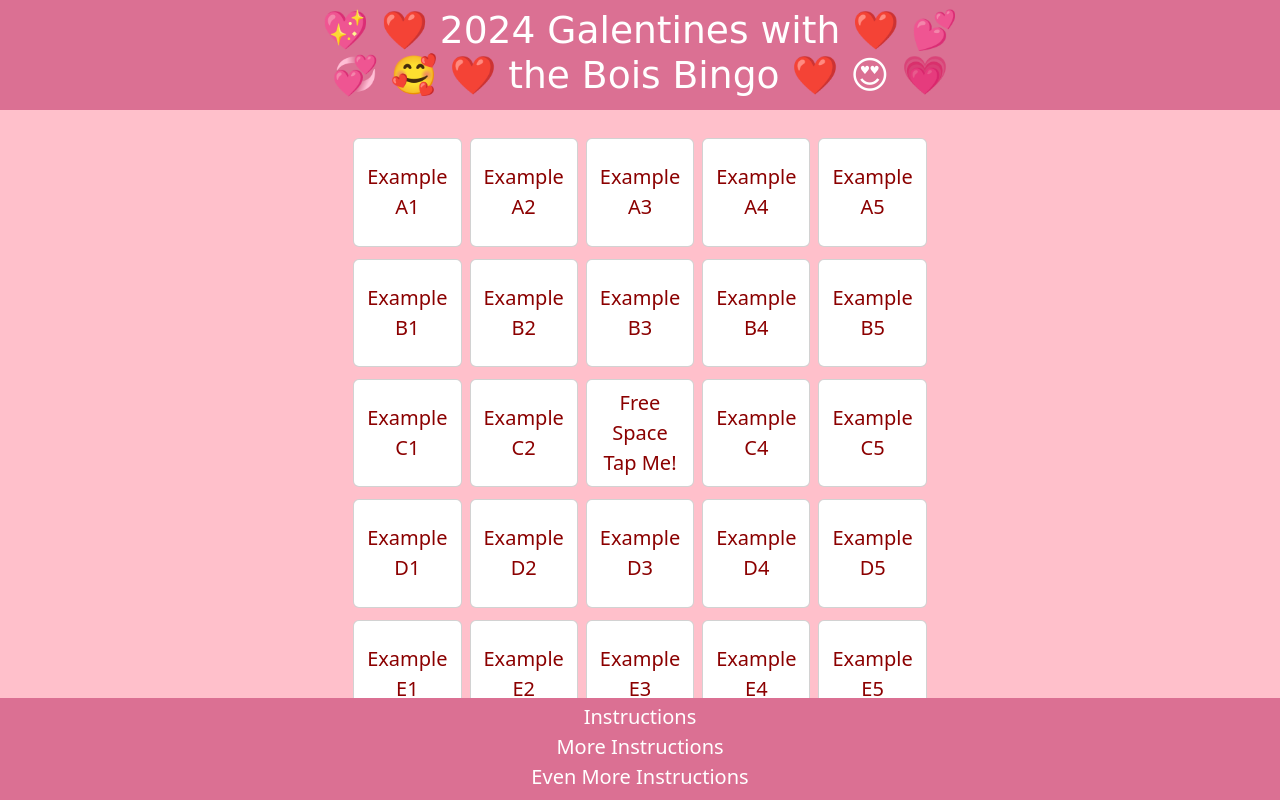
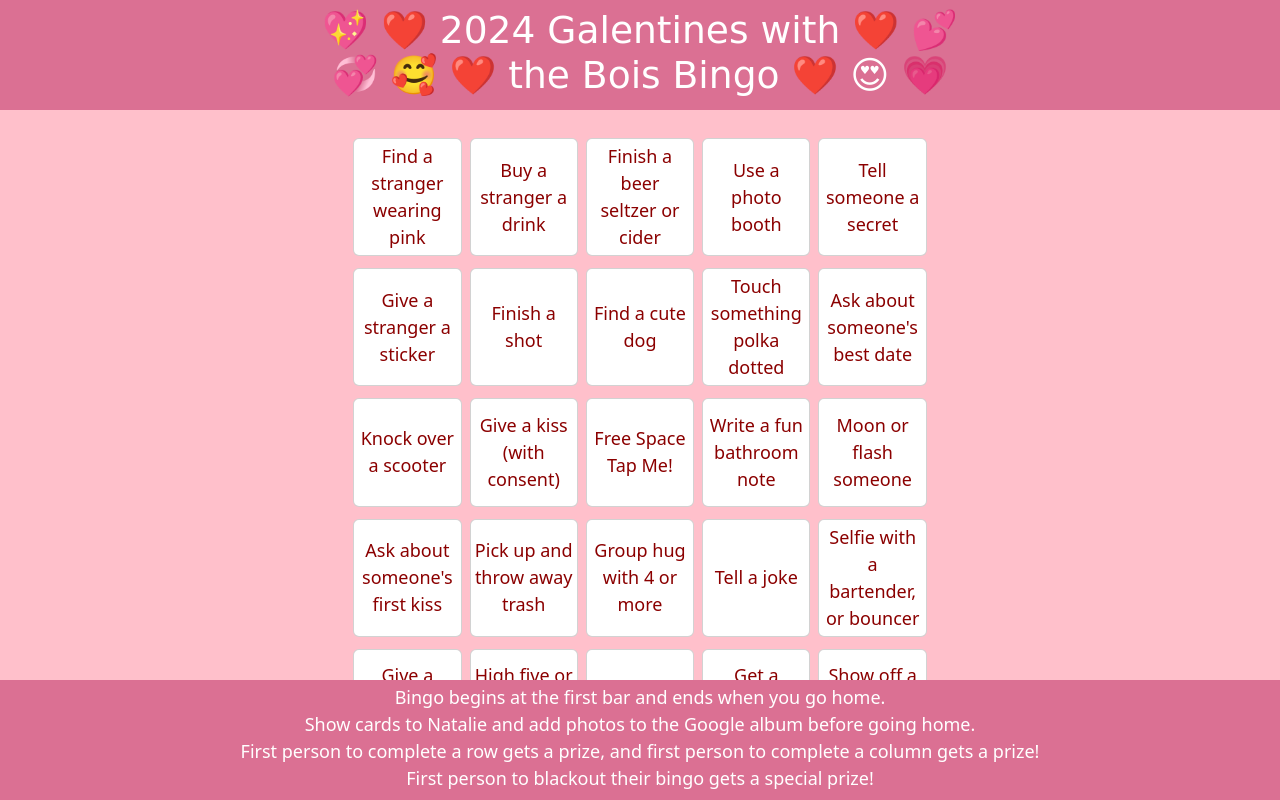
Before and after one commit to JesseDenier/Bingo, a plain HTML site: page index.html in a window 1280 px wide. Drawn offline with nearby package versions, Linux system fonts and the light colour scheme; a web font is replaced by a local one.

Commit message:
Filled out cards and instructions.

```diff
--- a/assets/css/style.css
+++ b/assets/css/style.css
@@ -1,6 +1,6 @@
 p {
   margin-bottom: 0;
-  font-size: calc(1.25vw + 4px);
+  font-size: clamp(4px, calc(1.25vw + 4px), 18px);
 }
 
 h1 {
@@ -37,4 +37,6 @@ footer {
   color: white;
   position: absolute;
   bottom: 0;
+  padding-left: 20px;
+  padding-right: 20px;
 }
--- a/index.html
+++ b/index.html
@@ -34,92 +34,98 @@
     >
       <div class="g-0 row col-12 justify-content-center mt-1">
         <div id="a1" class="card col-2 p-1 m-1">
-          <p class="task-text">Example A1</p>
+          <p class="task-text">Find a stranger wearing pink</p>
         </div>
         <div id="a2" class="card col-2 p-1 m-1">
-          <p class="task-text">Example A2</p>
+          <p class="task-text">Buy a stranger a drink</p>
         </div>
         <div id="a3" class="card col-2 p-1 m-1">
-          <p class="task-text">Example A3</p>
+          <p class="task-text">Finish a beer seltzer or cider</p>
         </div>
         <div id="a4" class="card col-2 p-1 m-1">
-          <p class="task-text">Example A4</p>
+          <p class="task-text">Use a photo booth</p>
         </div>
         <div id="a5" class="card col-2 p-1 m-1">
-          <p class="task-text">Example A5</p>
+          <p class="task-text">Tell someone a secret</p>
         </div>
       </div>
       <div class="g-0 row col-12 justify-content-center mt-1">
         <div id="b1" class="card col-2 p-1 m-1">
-          <p class="task-text">Example B1</p>
+          <p class="task-text">Give a stranger a sticker</p>
         </div>
         <div id="b2" class="card col-2 p-1 m-1">
-          <p class="task-text">Example B2</p>
+          <p class="task-text">Finish a shot</p>
         </div>
         <div id="b3" class="card col-2 p-1 m-1">
-          <p class="task-text">Example B3</p>
+          <p class="task-text">Find a cute dog</p>
         </div>
         <div id="b4" class="card col-2 p-1 m-1">
-          <p class="task-text">Example B4</p>
+          <p class="task-text">Touch something polka dotted</p>
         </div>
         <div id="b5" class="card col-2 p-1 m-1">
-          <p class="task-text">Example B5</p>
+          <p class="task-text">Ask about someone's best date</p>
         </div>
       </div>
       <div class="g-0 row col-12 justify-content-center mt-1">
         <div id="c1" class="card col-2 p-1 m-1">
-          <p class="task-text">Example C1</p>
+          <p class="task-text">Knock over a scooter</p>
         </div>
         <div id="c2" class="card col-2 p-1 m-1">
-          <p class="task-text">Example C2</p>
+          <p class="task-text">Give a kiss (with consent)</p>
         </div>
         <div id="c3" class="card col-2 p-1 m-1">
           <p class="task-text">Free Space<br />Tap Me!</p>
         </div>
         <div id="c4" class="card col-2 p-1 m-1">
-          <p class="task-text">Example C4</p>
+          <p class="task-text">Write a fun bathroom note</p>
         </div>
         <div id="c5" class="card col-2 p-1 m-1">
-          <p class="task-text">Example C5</p>
+          <p class="task-text">Moon or flash someone</p>
         </div>
       </div>
       <div class="g-0 row col-12 justify-content-center mt-1">
         <div id="d1" class="card col-2 p-1 m-1">
-          <p class="task-text">Example D1</p>
+          <p class="task-text">Ask about someone's first kiss</p>
         </div>
         <div id="d2" class="card col-2 p-1 m-1">
-          <p class="task-text">Example D2</p>
+          <p class="task-text">Pick up and throw away trash</p>
         </div>
         <div id="d3" class="card col-2 p-1 m-1">
-          <p class="task-text">Example D3</p>
+          <p class="task-text">Group hug with 4 or more</p>
         </div>
         <div id="d4" class="card col-2 p-1 m-1">
-          <p class="task-text">Example D4</p>
+          <p class="task-text">Tell a joke</p>
         </div>
         <div id="d5" class="card col-2 p-1 m-1">
-          <p class="task-text">Example D5</p>
+          <p class="task-text">Selfie with a bartender, or bouncer</p>
         </div>
       </div>
       <div class="g-0 row col-12 justify-content-center mt-1">
         <div id="e1" class="card col-2 p-1 m-1">
-          <p class="task-text">Example E1</p>
+          <p class="task-text">Give a compliment (mean it)</p>
         </div>
         <div id="e2" class="card col-2 p-1 m-1">
-          <p class="task-text">Example E2</p>
+          <p class="task-text">High five or fist bump a stranger</p>
         </div>
         <div id="e3" class="card col-2 p-1 m-1">
-          <p class="task-text">Example E3</p>
+          <p class="task-text">Finish a cocktail</p>
         </div>
         <div id="e4" class="card col-2 p-1 m-1">
-          <p class="task-text">Example E4</p>
+          <p class="task-text">Get a stranger's number</p>
         </div>
         <div id="e5" class="card col-2 p-1 m-1">
-          <p class="task-text">Example E5</p>
+          <p class="task-text">Show off a special talent</p>
         </div>
       </div>
     </div>
     <footer class="row g-0 col-12 text-center pt-1 pb-2">
-      <p>Instructions<br />More Instructions<br />Even More Instructions</p>
+      <p>
+        Bingo begins at the first bar and ends when you go home.<br />Show cards
+        to Natalie and add photos to the Google album before going home.
+        <br />First person to complete a row gets a prize, and first person to
+        complete a column gets a prize!<br />First person to blackout their
+        bingo gets a special prize!
+      </p>
     </footer>
     <!--Links Jquery JS. -->
     <script src="https://ajax.googleapis.com/ajax/libs/jquery/3.7.1/jquery.min.js"></script>
```
